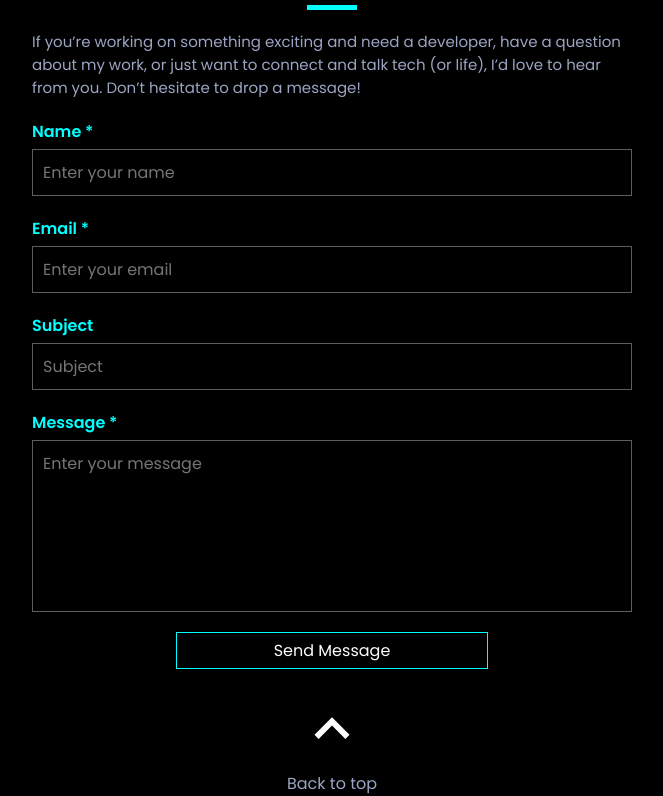
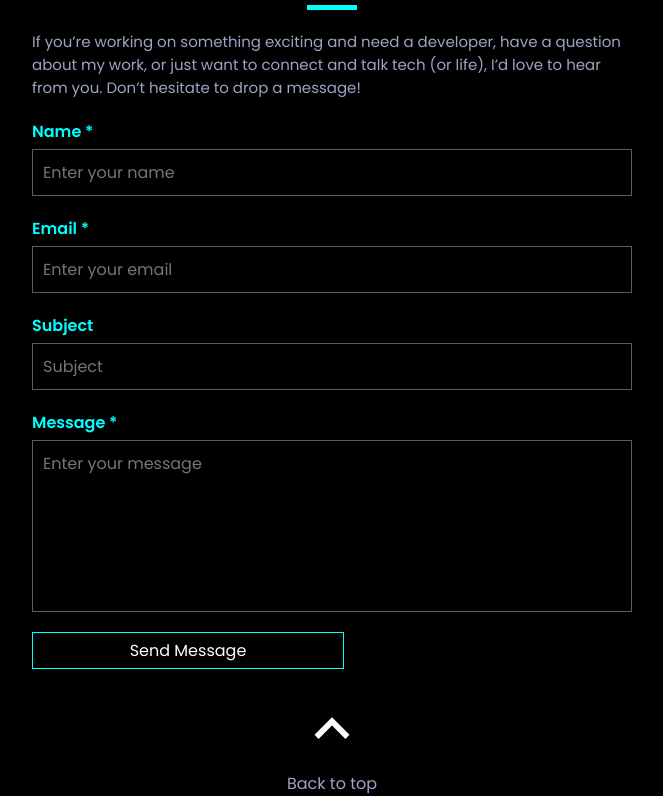
Before and after one commit to kevincas01/portfolio, a React (Create React App) app: page / in a window 1280 px wide. Shown: the part 4426-5222 px from the top of the page, without its empty margins (308-971 px from the left). Built offline with nearby package versions, Linux system fonts and the light colour scheme; the HTML template or start-up script is replaced by a standard one.

Commit message:
Contact: content change

```diff
--- a/src/Components/Contact.jsx
+++ b/src/Components/Contact.jsx
@@ -34,8 +34,12 @@ const Contact = () => {
     <>
       <div className="contact-header">
         <h1>CONTACT</h1>
-        <p>If you&rsquo;re working on something exciting and need a developer, have a question about my work, or just want to connect and talk tech (or life), I’d love to hear from you. Don’t hesitate to drop a message!</p>
-
+        <p>
+          If you&rsquo;re working on something exciting and need a developer,
+          have a question about my work, or just want to connect and talk tech
+          (or life), I&rsquo;d love to hear from you. Don&rsquo;t hesitate to
+          drop a message!
+        </p>
       </div>
 
       <form className="contact-form" ref={form} onSubmit={sendEmail}>
@@ -72,9 +76,9 @@ const Contact = () => {
           ></textarea>
         </div>
 
-        <div className="contact-button">
-          <button type="submit">Send Message</button>
-        </div>
+        <button className="contact-button" type="submit">
+          Send Message
+        </button>
       </form>
     </>
   );
```
